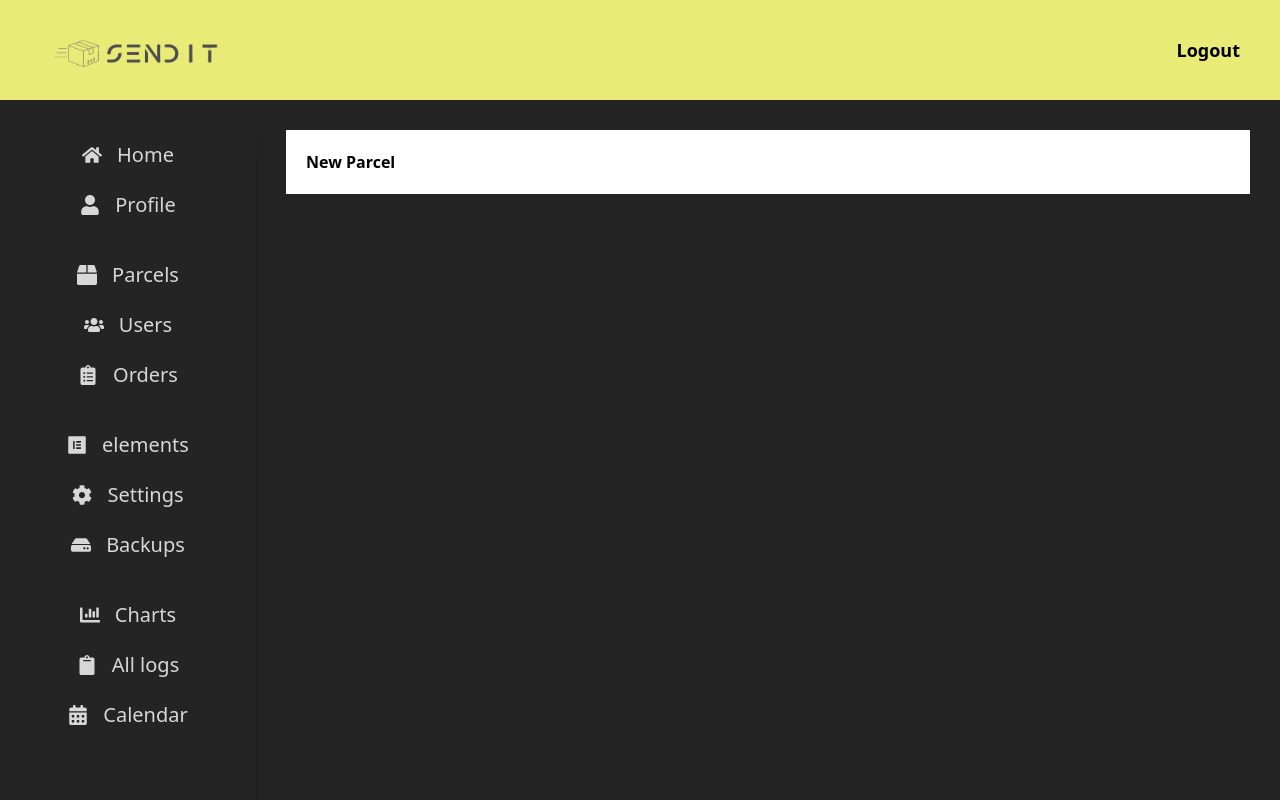
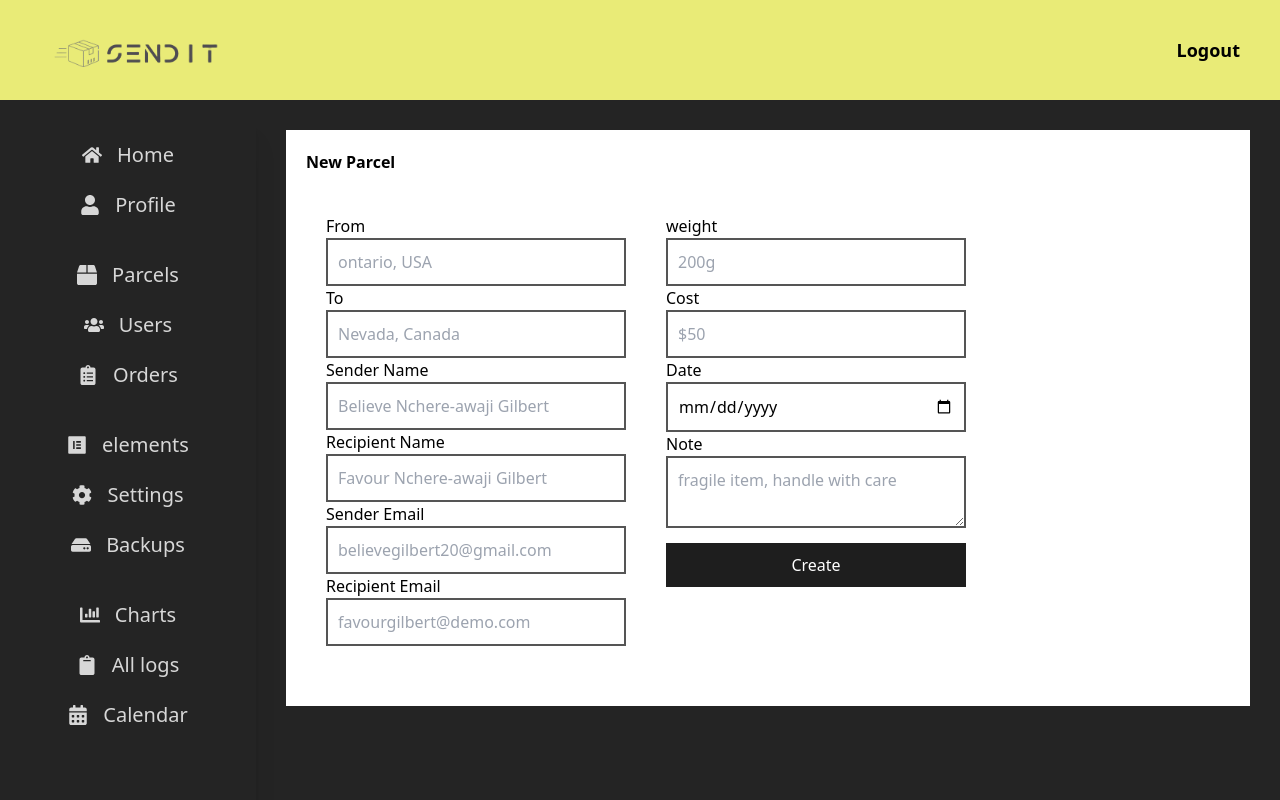
Before and after one commit to valanboy/sendit1, a React (Vite) app in the folder admin/: page /newparcel in a window 1280 px wide. Shown: the top 800 px of the page. Built offline with nearby package versions, Linux system fonts and the light colour scheme.

Commit message:
created new parcel page where a user can create a new parcel

```diff
--- a/admin/src/pages/NewParcel.jsx
+++ b/admin/src/pages/NewParcel.jsx
@@ -5,7 +5,58 @@ const NewParcel = () => {
     <div className='m-[30px] bg-[#fff] p-[20px]'>
       <h2 className="font-semibold">New Parcel</h2>
       <div className="flex">
+   <div className="m-[20px]">
+<div className="flex flex-col my-[20px]">
+<label htmlFor="">From</label>
+<input type="text" placeholder="ontario, USA"
+  className="border-2 border-[#555] border-solid p-[10px] w-[300px]"
+/>
+<label htmlFor="">To</label>
+<input type="text" placeholder="Nevada, Canada"
+  className="border-2 border-[#555] border-solid p-[10px] w-[300px]"
+/>
+<label htmlFor="">Sender Name</label>
+<input type="text" placeholder="Believe Nchere-awaji Gilbert"
+  className="border-2 border-[#555] border-solid p-[10px] w-[300px]"
+/>
+<label htmlFor="">Recipient Name</label>
+<input type="text" placeholder="Favour Nchere-awaji Gilbert"
+  className="border-2 border-[#555] border-solid p-[10px] w-[300px]"
+/>
+<label htmlFor="">Sender Email</label>
+<input type="email" placeholder="believegilbert20@gmail.com"
+  className="border-2 border-[#555] border-solid p-[10px] w-[300px]"
+/>
+<label htmlFor="">Recipient Email</label>
+<input type="email" placeholder="favourgilbert@demo.com"
+  className="border-2 border-[#555] border-solid p-[10px] w-[300px]"
+/>
+</div>
+   </div>
 
+   <div className="m-[20px]">
+<div className="flex flex-col my-[20px]">
+<label htmlFor="">weight</label>
+<input type="text" placeholder="200g"
+  className="border-2 border-[#555] border-solid p-[10px] w-[300px]"
+/>
+<label htmlFor="">Cost</label>
+<input type="number" placeholder="$50"
+  className="border-2 border-[#555] border-solid p-[10px] w-[300px]"
+/>
+<label htmlFor="">Date</label>
+<input type="date" placeholder="Believe Nchere-awaji Gilbert"
+  className="border-2 border-[#555] border-solid p-[10px] w-[300px]"
+/>
+<label htmlFor="">Note</label>
+<textarea type="text"
+placeholder="fragile item, handle with care"
+name="note"
+  className="border-2 border-[#555] border-solid p-[10px] w-[300px]"
+/>
+<button className="bg-[#1e1e1e] cursor-pointer text-white p-[10px] w-[300px] my-[15px]">Create</button>
+</div>
+   </div>
       </div>
     </div>
   )
```
